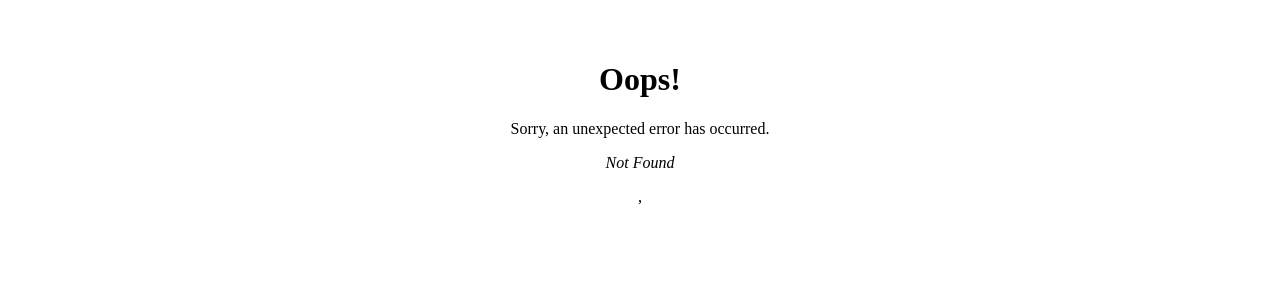
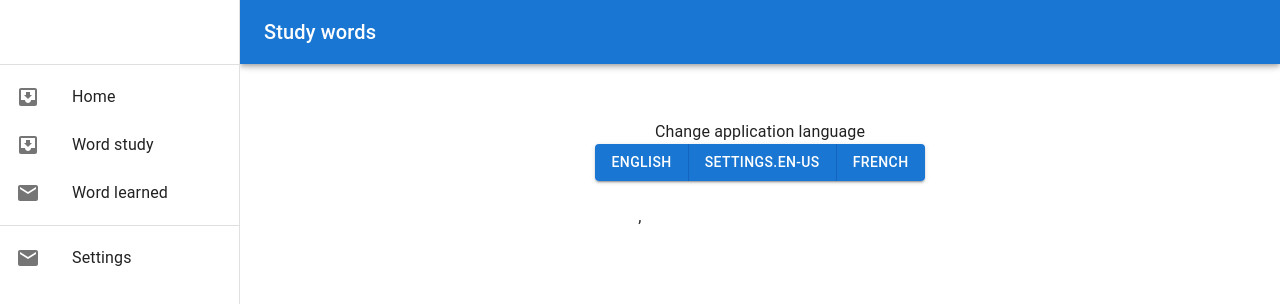
Before and after one commit to FreeCoder22/StudyWords, a React (Vite) app: page /settings in a window 1280 px wide. Before the commit this address had no page. Shown: the top 304 px of the page. Built offline with nearby package versions, Linux system fonts and the light colour scheme.

Commit message:
add change language (#18)

```diff
--- a/src/App.tsx
+++ b/src/App.tsx
@@ -8,6 +8,7 @@ import {
 } from "react-router-dom";
 import WordList from './pages/word/WordList';
 import Root from './pages/root';
+import Settings from './pages/settings/settings';
 
 function App() {
 
@@ -29,6 +30,10 @@ function App() {
           path: "WordLearned",
           element: <WordLearnedList />,
         },
+        {
+          path: "settings",
+          element: <Settings />,
+        },
       ],
 
     },
--- /dev/null
+++ b/src/pages/settings/settings.tsx
@@ -0,0 +1,20 @@
+import { Button, ButtonGroup } from "@mui/material";
+import { withTranslation } from "react-i18next";
+import i18n from "../../utils/i18n";
+
+const Settings = ({ t }) => {
+  return (
+    <>
+      <div>{t("settings.changeLanguage")}</div>
+      <ButtonGroup variant="contained" aria-label="Basic button group">
+        {i18n.languages.sort().map((lang: string) => (
+          <Button onClick={() => i18n.changeLanguage(lang)}>
+            {t(`settings.${lang}`)}
+          </Button>
+        ))}
+      </ButtonGroup>
+    </>
+  );
+};
+
+export default withTranslation()(Settings);
--- a/src/translations/en.json
+++ b/src/translations/en.json
@@ -15,6 +15,11 @@
             "wordTranlate": "Translate Word",
             "isLearned": "Learned",
             "actions": "Actions"
+        },
+        "settings": {
+            "changeLanguage":"Change application language",
+            "fr": "French",
+            "en": "English"
         }
     }
 }
--- a/src/translations/fr.json
+++ b/src/translations/fr.json
@@ -15,6 +15,11 @@
             "wordTranlate": "Mot traduit",
             "isLearned": "Appri",
             "actions": "Actions"
+        },
+        "settings": {
+            "changeLanguage":"Changer la langue de l'application",
+            "fr": "Français",
+            "en": "Anglais"
         }
     }
 }
--- a/src/utils/i18n.ts
+++ b/src/utils/i18n.ts
@@ -13,9 +13,7 @@ i18n
     en,
     fr,
   },
-  supportedLngs: ["en", "fr"],
-  lng: "en",
-  fallbackLng: "en",
+  fallbackLng: ["en", "fr"],
   // debug: true,
   interpolation: {
     escapeValue: false,
```
Also changed, not shown: src/pages/navbar/navbarMobile.tsx (deleted, +0 -37 lines).
